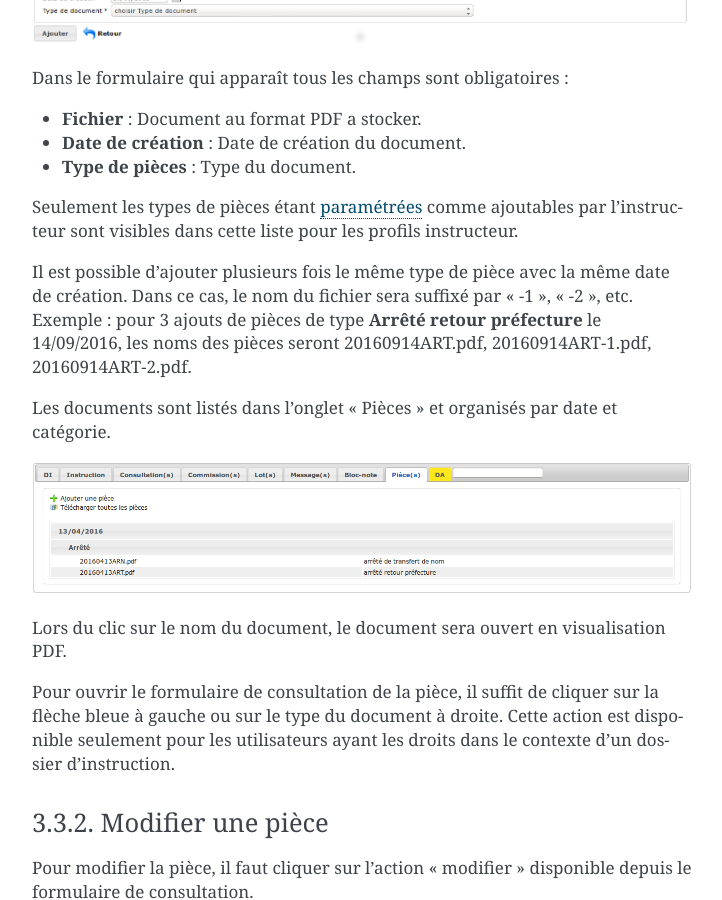
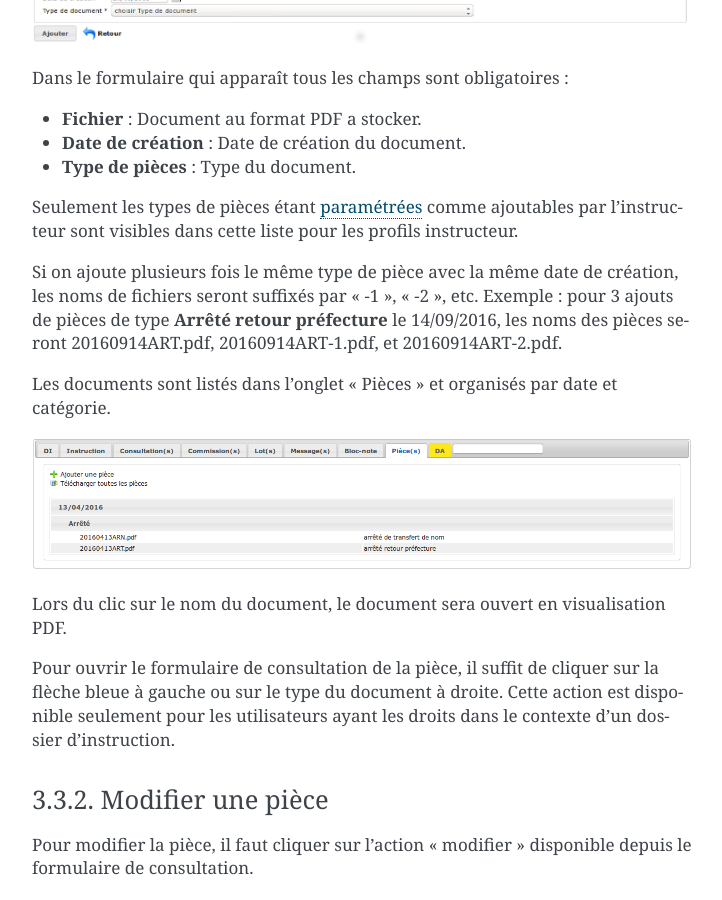
Before and after one commit to mpavaux/openads-documentation, a Sphinx documentation site: the page built from source/manuel_utilisateur/instruction.rst, in a window 1280 px wide and 900 px high, scrolled down 3518 px. Shown: the whole window, without its empty margins (388-1110 px from the left). Built offline with Sphinx 7.4.7, drawn with Linux system fonts in a browser that asks for light colours.

Commit message:
Correction de la documentation sur le nom des fichiers lors de l'ajout de pièces

```diff
--- a/source/manuel_utilisateur/instruction.rst
+++ b/source/manuel_utilisateur/instruction.rst
@@ -121,8 +121,8 @@
 
 Seulement les types de pièces étant :ref:`paramétrées <parametrage_document_numerise_type>` comme ajoutables par l'instructeur sont visibles dans cette liste pour les profils instructeur.
 
-Il est possible d'ajouter plusieurs fois le même type de pièce avec la même date de création. Dans ce cas, le nom du fichier sera suffixé par "-1", "-2", etc.
-Exemple : pour 3 ajouts de pièces de type **Arrêté retour préfecture** le 14/09/2016, les noms des pièces seront 20160914ART.pdf, 20160914ART-1.pdf, 20160914ART-2.pdf.
+Si on ajoute plusieurs fois le même type de pièce avec la même date de création, les noms de fichiers seront suffixés par "-1", "-2", etc.
+Exemple : pour 3 ajouts de pièces de type **Arrêté retour préfecture** le 14/09/2016, les noms des pièces seront 20160914ART.pdf, 20160914ART-1.pdf, et 20160914ART-2.pdf.
 
 Les documents sont listés dans l'onglet "Pièces" et organisés par date et catégorie.
 
```
